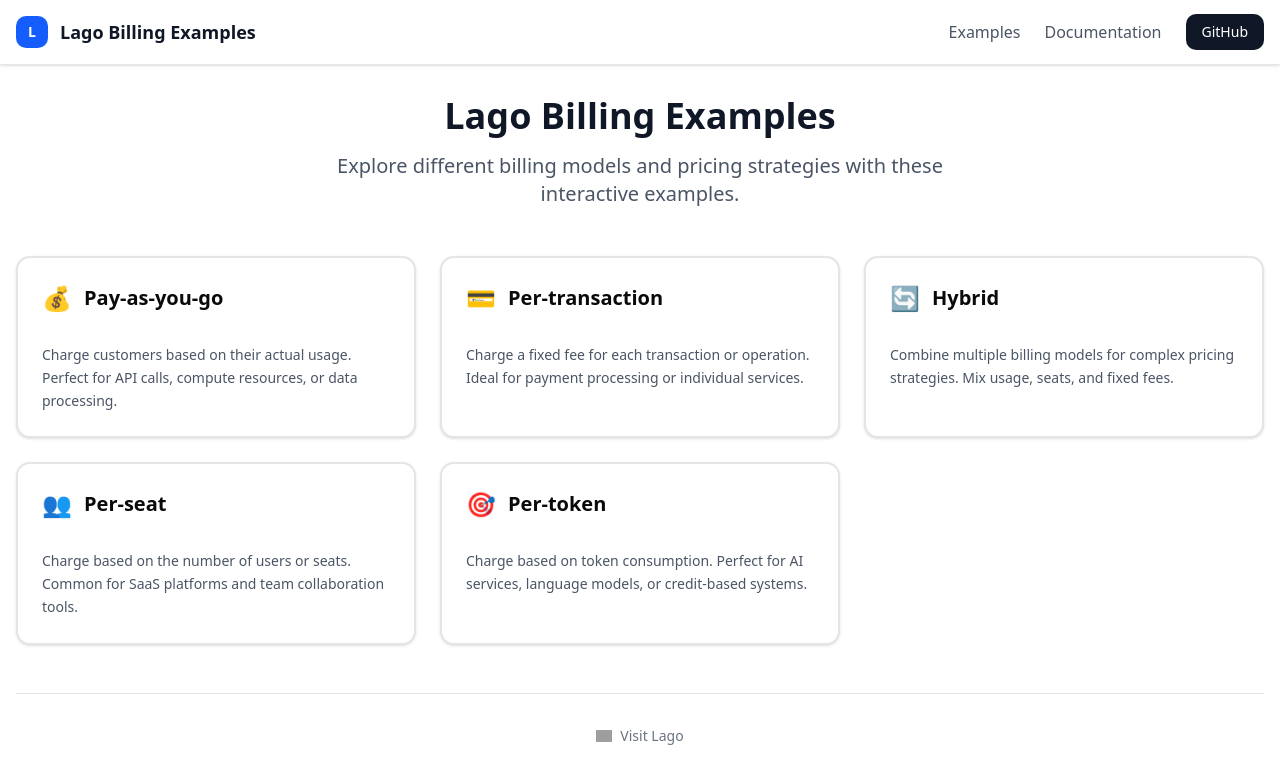
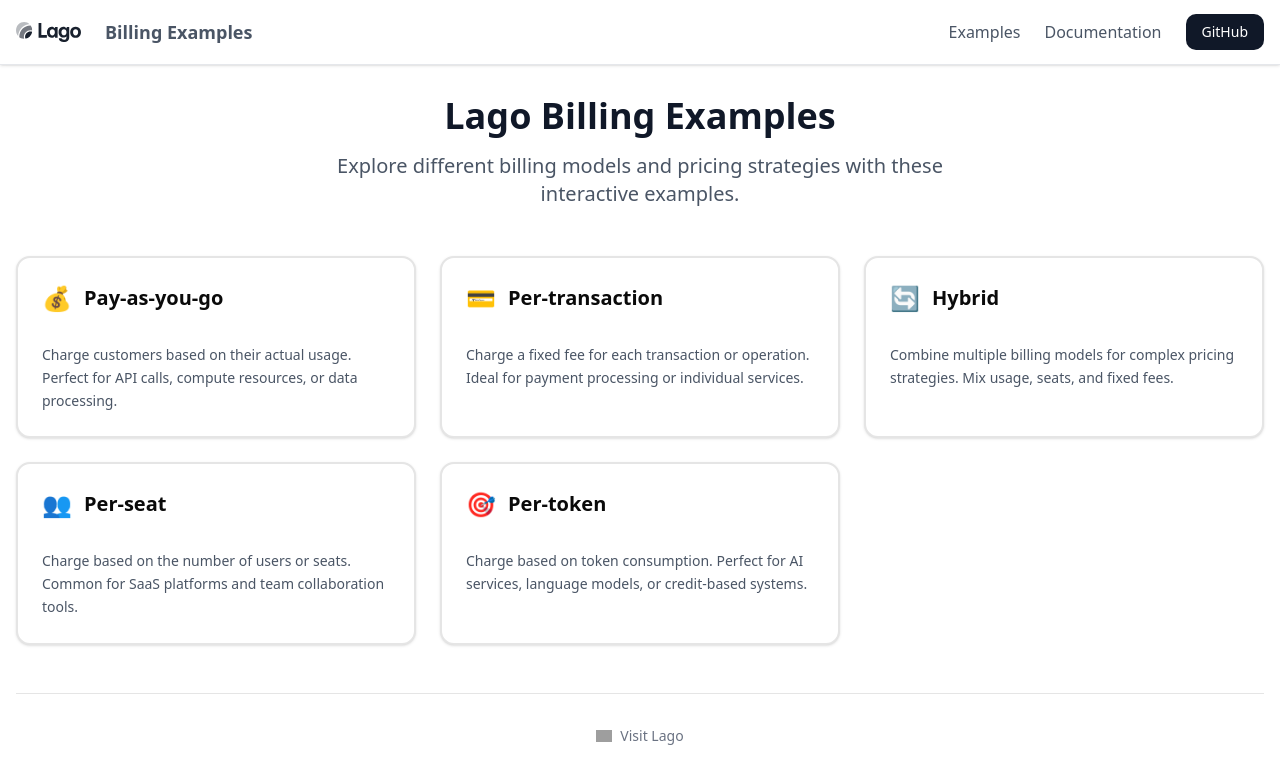
Before and after one commit to getlago/lago-billing-examples, a Next.js app: page / in a window 1280 px wide. Shown: the top 784 px of the page. Built offline with nearby package versions, Linux system fonts and the light colour scheme; grey boxes are pictures that could not be loaded.

Commit message:
add logo to left of nav

```diff
--- a/src/components/navbar.tsx
+++ b/src/components/navbar.tsx
@@ -7,11 +7,9 @@
       <div className="container mx-auto px-4">
         <div className="flex items-center justify-between h-16">
           {/* Logo/Brand */}
-          <Link href="/" className="flex items-center gap-3 hover:opacity-80 transition-opacity">
-            <div className="w-8 h-8 bg-blue-600 rounded-lg flex items-center justify-center">
-              <span className="text-white font-bold text-sm">L</span>
-            </div>
-            <span className="font-semibold text-gray-900 text-lg">Lago Billing Examples</span>
+          <Link href="/" className="flex items-center gap-6 hover:opacity-80 transition-opacity">
+            <Image src="/logo.svg" alt="Lago Logo" width={65} height={65} />
+            <span className="font-semibold text-gray-600 text-lg">Billing Examples</span>
           </Link>
 
           {/* Navigation Links */}
```
